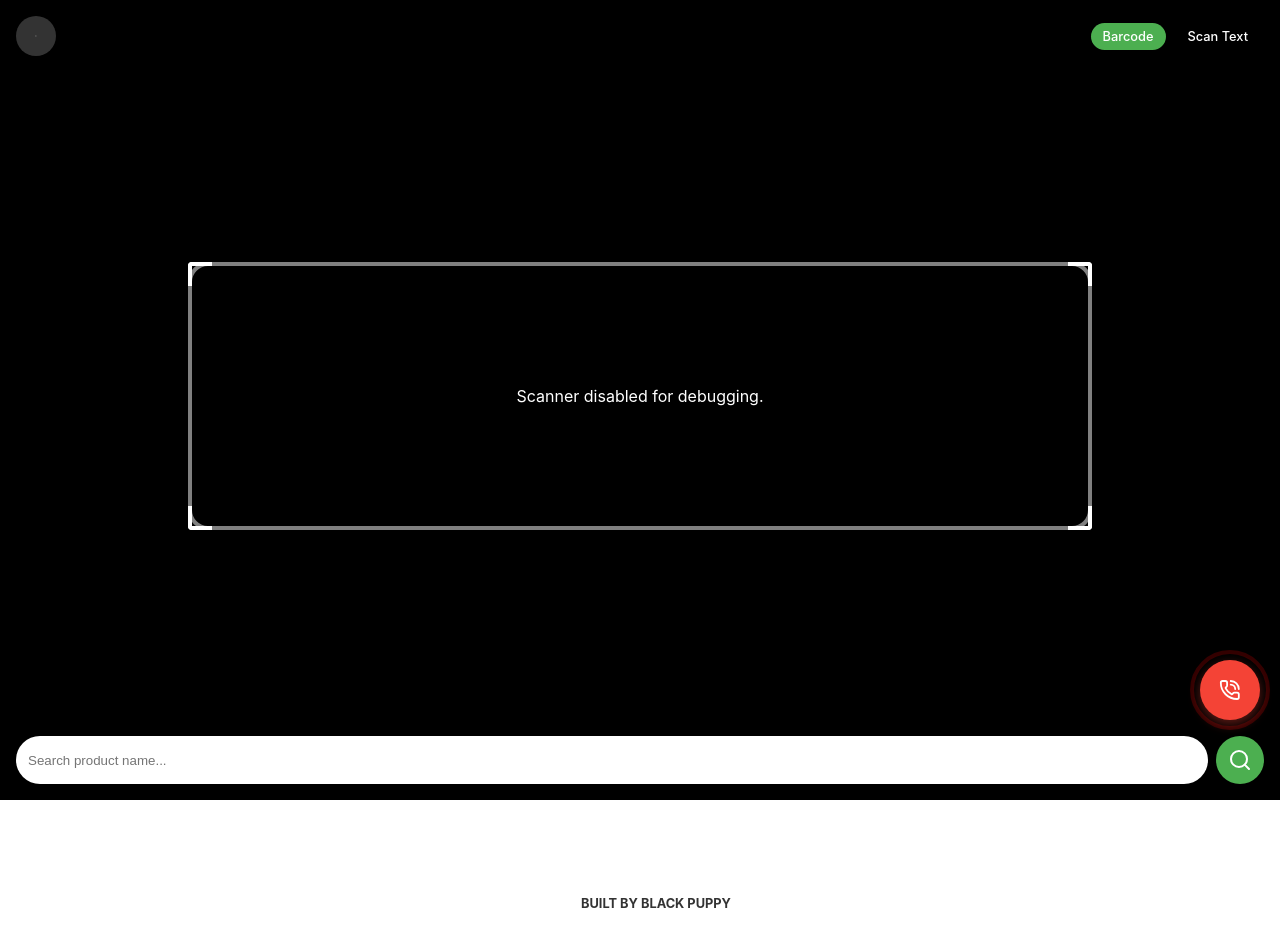
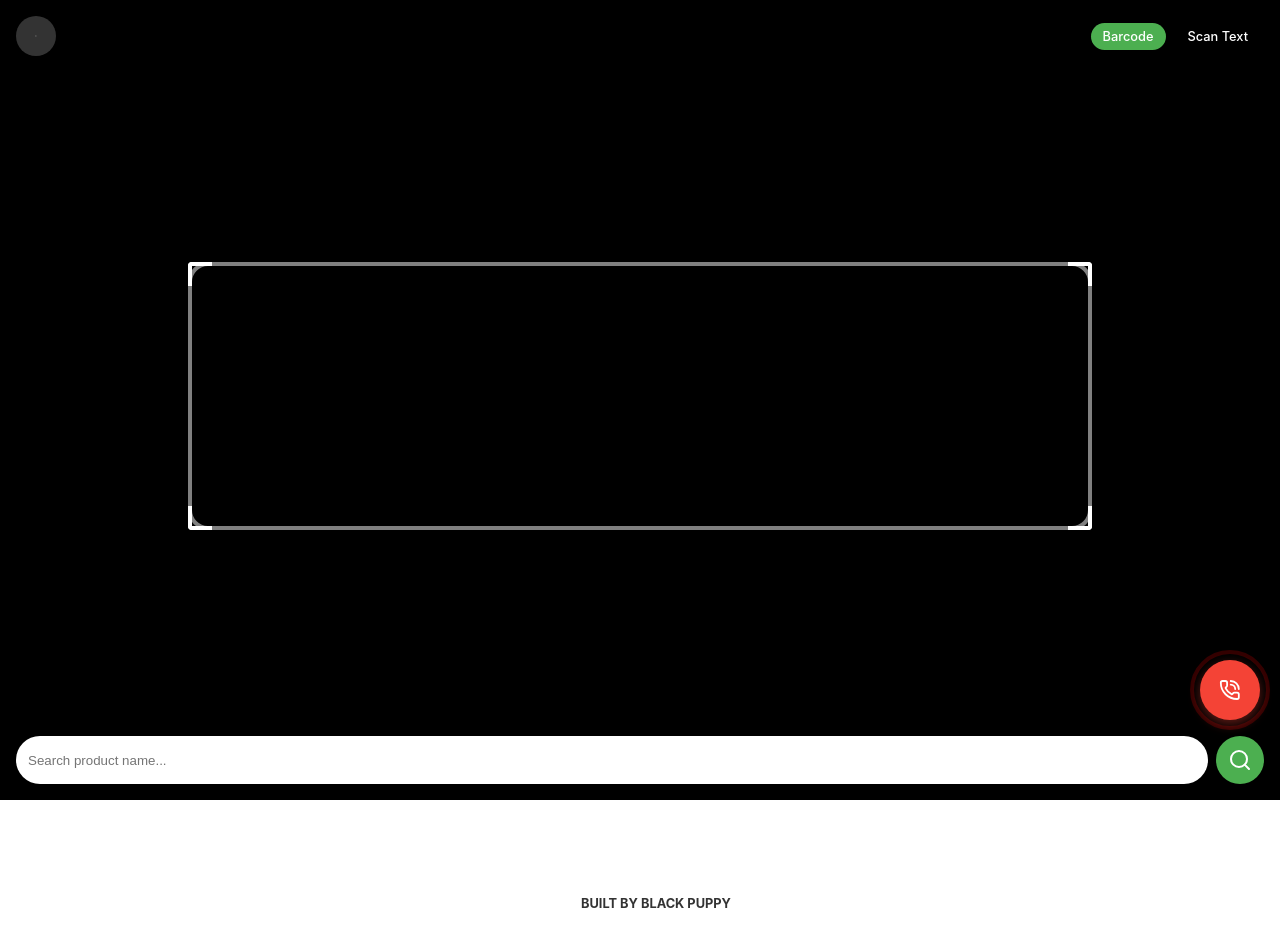
Before and after one commit to Rodgers-Abraham/Allergen-App, a React (Vite) app: page /scan in a window 1280 px wide. Shown: the top 927 px of the page. Built offline with nearby package versions, Linux system fonts and the light colour scheme; no server answers.

Commit message:
Fixed Camera Issues

```diff
--- a/src/components/Scanner/CameraView.jsx
+++ b/src/components/Scanner/CameraView.jsx
@@ -40,29 +40,7 @@ const CameraView = () => {
     }, [mode]);
 
     const startBarcodeScanner = () => {
-        if (!window.isSecureContext && window.location.hostname !== 'localhost') return;
-
-        /*
-        const html5QrCode = new Html5Qrcode("reader");
-        scannerRef.current = html5QrCode;
-
-        const config = { fps: 10, qrbox: { width: 250, height: 250 } };
-
-        html5QrCode.start(
-            { facingMode: "environment" },
-            config,
-            (decodedText) => {
-                handleBarcodeScan(decodedText);
-            },
-            (errorMessage) => {
-                // ignore
-            }
-        ).catch(err => {
-            console.error("Error starting scanner", err);
-            setStatusMessage("Camera access failed. Ensure permissions are granted.");
-        });
-        */
-        setStatusMessage("Scanner disabled for debugging.");
+        // Scanner logic replaced by Webcam component
     };
 
     const stopBarcodeScanner = () => {
```
